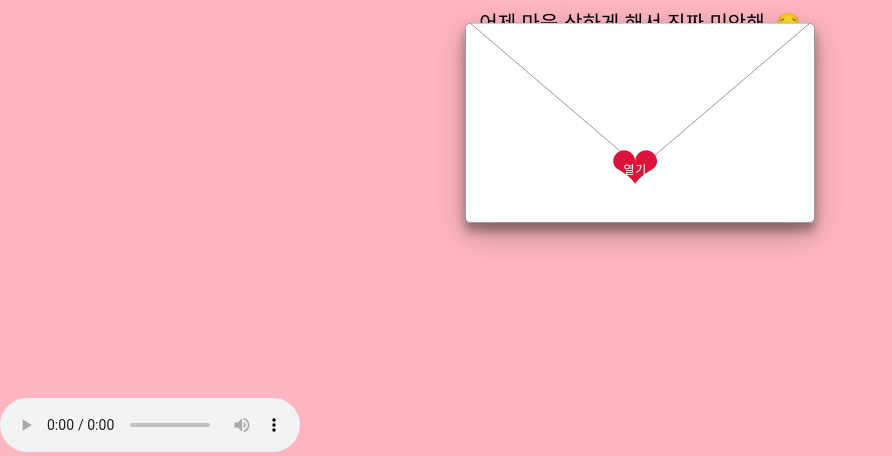
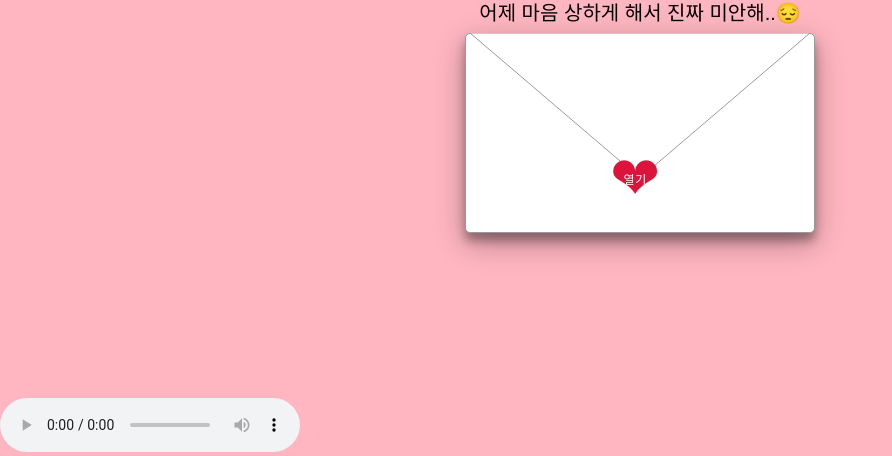
Before and after one commit to enossl/Yuni, a plain HTML site: page index.html in a window 1280 px wide. Shown: the part 402-858 px from the top of the page, without its empty margins (0-892 px from the left). Drawn offline with nearby package versions, Linux system fonts and the light colour scheme.

Commit message:
Update style.css

```diff
--- a/style.css
+++ b/style.css
@@ -74,7 +74,7 @@ article {
 /* envelope-container contains all elements of the featured component (you can think of it like your canvas area) */
 .envelope-container {
   position: relative; /* needed to allow for positioning some elements as absolute within the container */
-  height: 450px;
+  height: 470px;
   width: 350px;
 }
 .envelope-base {
```
